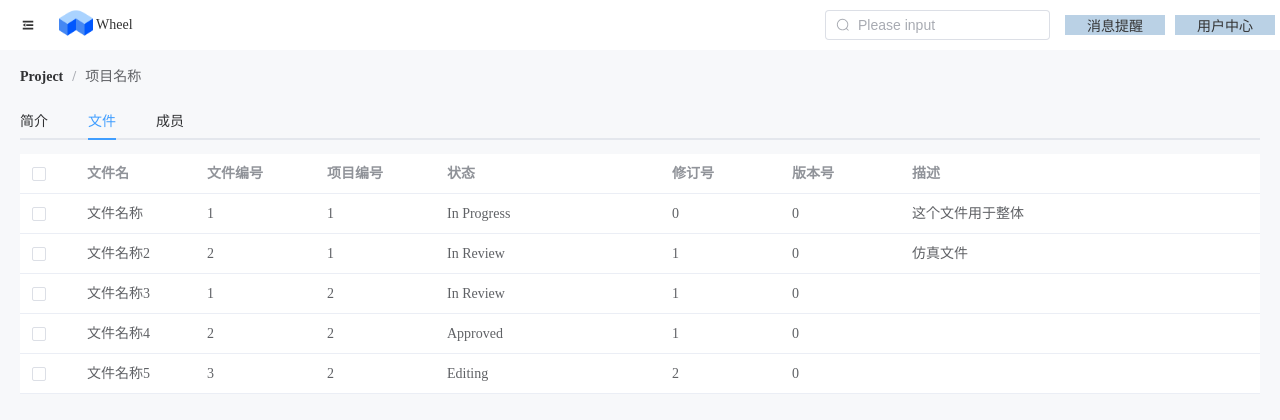
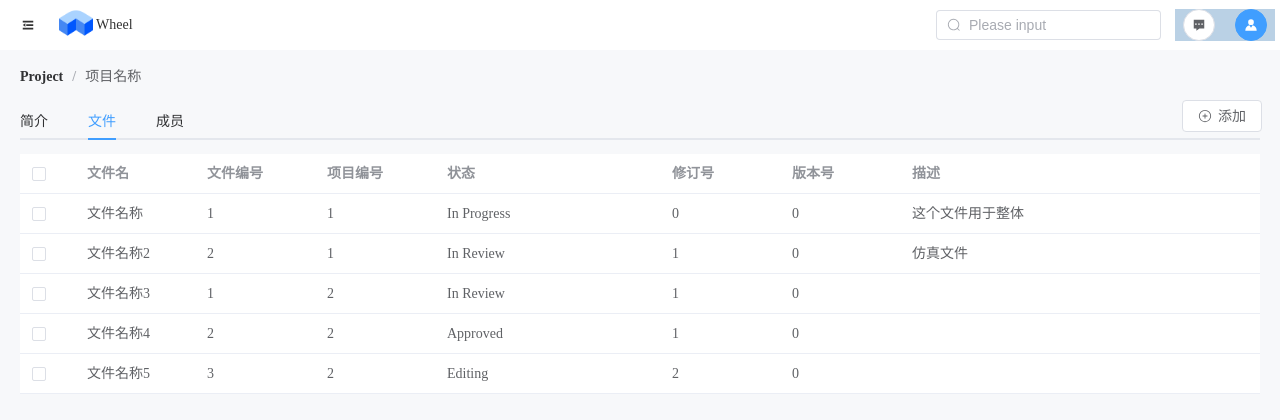
Before and after one commit to LambertWjq/Co-Wheel-web, a Vue app: page /project in a window 1280 px wide. Shown: the top 420 px of the page. Built offline with nearby package versions, Linux system fonts and the light colour scheme.

Commit message:
导航栏图标修改
新增导航栏的图标进行修改

```diff
--- a/src/views/Header.vue
+++ b/src/views/Header.vue
@@ -2,6 +2,7 @@
 import {useMenuSidebarStore, useUserSidebarStore} from "@/store/sidebar";
 import { ref } from 'vue';
 import {Expand, Search} from "@element-plus/icons-vue";
+
 
 const headerSearchInput = ref('');
 const menuSidebar = useMenuSidebarStore();
@@ -45,15 +46,23 @@ const userCollapseChange = () => {
           </template>
         </el-input>
       </div>
-      <div class="header-info">消息提醒</div>
-      <div class="header-user">
-        <div class="user-button" @click="userCollapseChange">用户中心</div>
+      <div class="top-button">
+        <el-button icon="Comment" circle>
+        </el-button>
+        <el-button type="primary" icon="Avatar" circle @click="userCollapseChange">
+        </el-button>
       </div>
+
     </div>
   </div>
 </template>
 
-<style scoped lang="scss">
+<style scoped>
+.top-button {
+  margin-left: 12px;
+  margin-right: 12px;
+}
+
 .wheel-header-div {
   display: flex;
   align-items: center;
@@ -92,18 +101,12 @@ const userCollapseChange = () => {
     background-color: #bad1e5;
   }
   .header-search {
+    margin-right: 4px;
     background: none;
     .search-input {
       height: 30px;
       background: none;
     }
-    .el-input__icon {
-      cursor: pointer;
-    }
-  }
-  div.user-button {
-    margin: 0;
-    cursor: pointer;
   }
 }
 </style>
--- a/src/views/project/index.vue
+++ b/src/views/project/index.vue
@@ -45,6 +45,12 @@ const testMemberData: MemberProps[] = [{
       <memberList :list="testMemberData"></memberList>
     </el-tab-pane>
   </el-tabs>
+  <el-button
+      style="position: absolute; right: 18px;top: 100px"
+      icon="CirclePlus"
+  >
+    添加
+  </el-button>
 </template>
 
 <style scoped>
```
Also changed, not shown: src/assets/IconMessage.svg (added), src/assets/IconUser-circle.svg (added).
